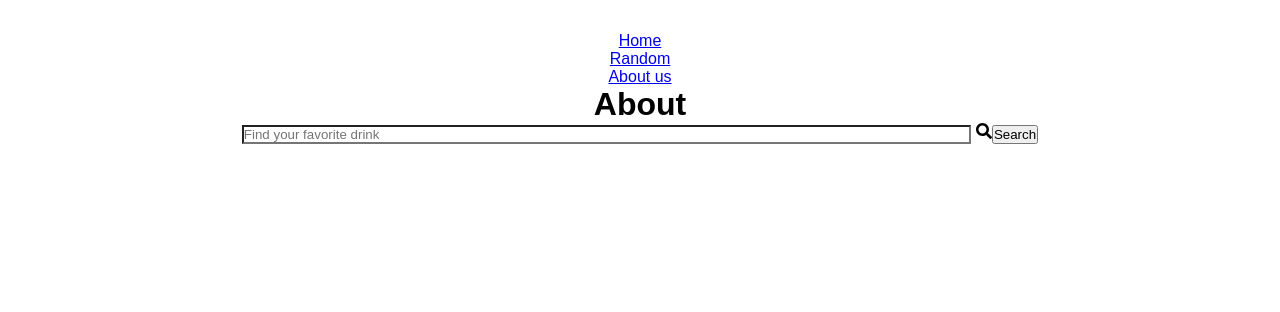
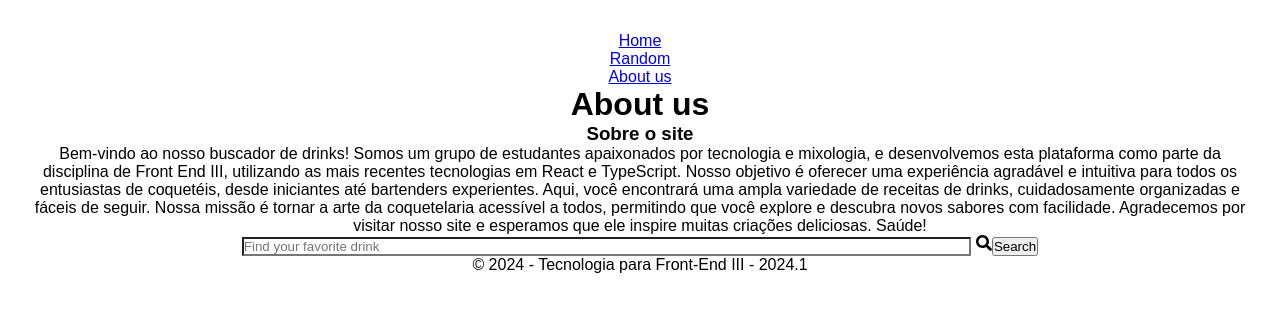
Before and after one commit to motapaula/drinksapi, a React (Vite) app: page /about in a window 1280 px wide. Shown: the top 312 px of the page. Built offline with nearby package versions, Linux system fonts and the light colour scheme.

Commit message:
About and footer

```diff
--- a/src/App.tsx
+++ b/src/App.tsx
@@ -3,6 +3,7 @@ import './App.css';
 
 import NavBar from './components/NavBar';
 import SearchBar from './components/SearchBar';
+import Footer from './components/Footer';
 
 
 function App() {
@@ -12,10 +13,8 @@ function App() {
         <NavBar />
         <Outlet />
         <SearchBar />
+        <Footer />
     </div>
-
-
-
   );
 };
 
--- /dev/null
+++ b/src/components/Footer.tsx
@@ -0,0 +1,11 @@
+
+
+const Footer = () => {
+  return (
+    <footer className="footer">
+        <span>&#169; 2024 - Tecnologia para Front-End III - 2024.1</span>
+    </footer>
+  )
+}
+
+export default Footer
--- a/src/main.tsx
+++ b/src/main.tsx
@@ -9,6 +9,7 @@ import Home from './pages/Home.tsx';
 import About from './pages/About.tsx';
 import Random from './pages/Random.tsx';
 import SearchResults from './pages/SearchResults.tsx';
+import Footer from './components/Footer.tsx';
 
 
 
--- a/src/pages/About.tsx
+++ b/src/pages/About.tsx
@@ -1,14 +1,48 @@
+import React from 'react';
+import ReactDOM from 'react-dom';
 import '../App.css';
 import '../index.css';
 
-
-const About = () => {
+function About() {
   return (
     <div>
-        <h1>About</h1>
+      <h1>About us</h1>
+      <h3>Sobre o site</h3>
+      <p>Bem-vindo ao nosso buscador de drinks! Somos um grupo de estudantes apaixonados por tecnologia e mixologia, e desenvolvemos esta plataforma como parte da disciplina de Front End III, utilizando as mais recentes tecnologias em React e TypeScript. Nosso objetivo é oferecer uma experiência agradável e intuitiva para todos os entusiastas de coquetéis, desde iniciantes até bartenders experientes. Aqui, você encontrará uma ampla variedade de receitas de drinks, cuidadosamente organizadas e fáceis de seguir. Nossa missão é tornar a arte da coquetelaria acessível a todos, permitindo que você explore e descubra novos sabores com facilidade. Agradecemos por visitar nosso site e esperamos que ele inspire muitas criações deliciosas. Saúde!</p>
+    </div>
 
-    </div>
-  )
+  );
 }
 
+interface Grupo {
+  mat: number;
+  nome: string;
+  github: string;
+  imagem: string;
+}
+
+const ListaGrupo = () => {
+
+  const grupo: Grupo[] = [
+    { mat: 2022211510076, nome: "Beatriz Falcão", github: "", imagem: "" },
+    { mat: 2022211510037, nome: "Bruna Souza", github: "",imagem: "" },
+    { mat: 2022211510002, nome: "Helcius Cabral", github: "", imagem: "" },
+    { mat: 2022211510072, nome: "Ingrid Freitas", github: "", imagem: "" },
+    { mat: 2022211510072, nome: "Paula Mota", github: "", imagem: "" },
+  ];
+
+  return (
+    <ul>
+      {grupo.map((grupo) => (
+        <li key={grupo.mat}>
+          <img src={grupo.imagem} alt={grupo.nome} />
+          <h2>{grupo.nome}</h2>
+        </li>
+      ))}
+    </ul>
+  );
+};
+
+ReactDOM.render(<ListaGrupo />, document.getElementById("root"));
+
 export default About;
--- a/src/pages/Home.tsx
+++ b/src/pages/Home.tsx
@@ -1,5 +1,6 @@
 import '../App.css';
 import SearchBar from '../components/SearchBar';
+import { useState, useEffect } from 'react';
 
 
 const apiBaseUrl_Search = ('www.thecocktaildb.com/api/json/v1/1/search.php');
```
Also changed, not shown: 1 other file (tests, documents, lock files or other folders).
